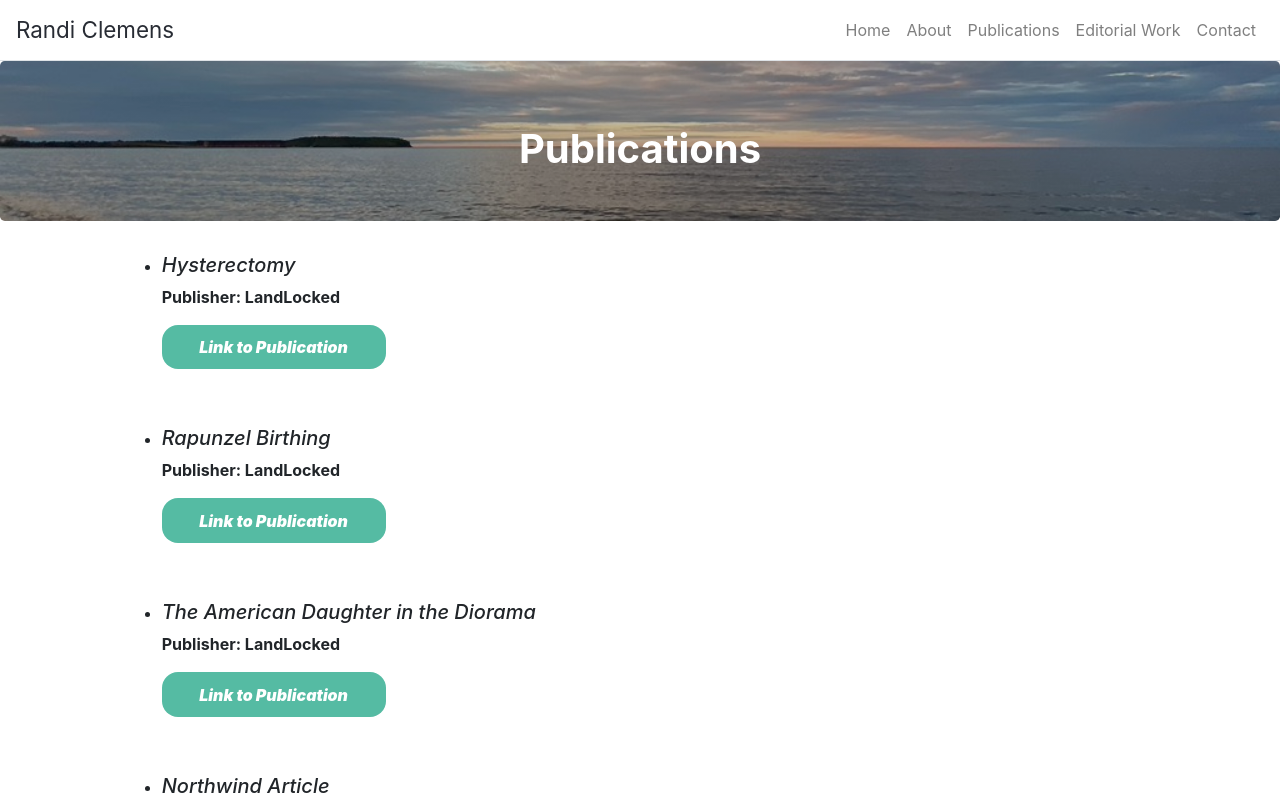
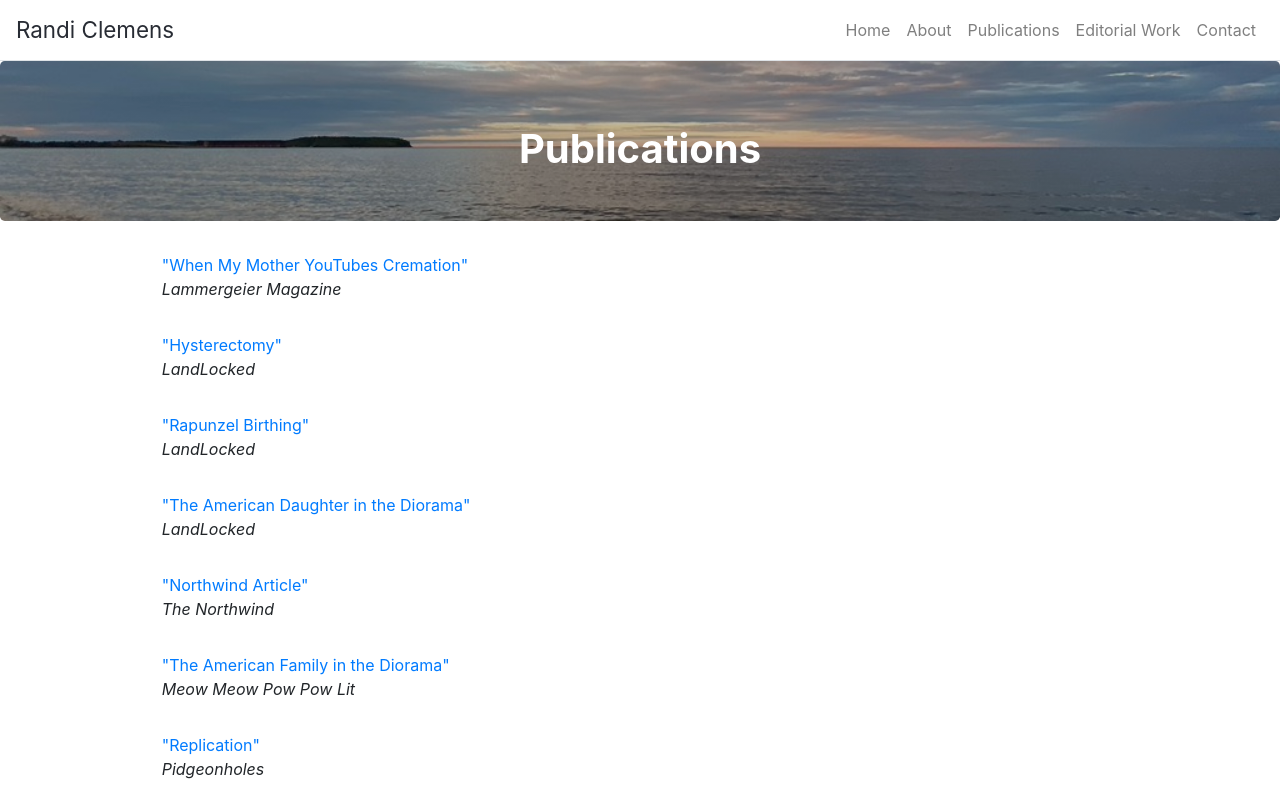
Before and after one commit to manovak24/randi_clemens, a React (Create React App) app: page /publications in a window 1280 px wide. Shown: the top 800 px of the page. Built offline with nearby package versions, Linux system fonts and the light colour scheme.

Commit message:
Updated publciation style per Randi's request.

```diff
--- a/src/Components/PublicationsList/PublicationList.css
+++ b/src/Components/PublicationsList/PublicationList.css
@@ -1,34 +1,11 @@
-.pub-container p {
-    font-weight: bold;
+.list-container {
+    list-style-type: none;
 }
 
-.pub-container a {
+.pub-container p {
     font-style: italic;
-
 }
 
 .pub-container li {
-    padding-bottom: 25px;
-
+    padding-bottom: 1rem;
 }
-
-.pub-container h5 {
-    font-style: italic;
-}
-
-.publication-launch-button {
-    max-width: 14rem;
-    border-radius: 1rem;
-    background-color: #55bba3;
-    color: #ffffff;
-    font-weight: 900;
-    transition: .1s;
-    padding: .65rem 2rem;
-    text-align: center;
-    display: flex;
-    justify-content: center;
-}
-
-.pub-link-container {
-    margin-bottom: 2rem;
-}
--- a/src/Components/PublicationsList/PublicationList.js
+++ b/src/Components/PublicationsList/PublicationList.js
@@ -1,4 +1,6 @@
 import React from 'react';
+import { Col } from 'react-bootstrap';
+import { Row } from 'react-bootstrap';
 import './PublicationList.css';
 
 class PublicationsList extends React.Component {
@@ -65,6 +67,12 @@ class PublicationsList extends React.Component {
                     title: 'Hysterectomy',
                     publisher: 'LandLocked',
                     link: 'https://indd.adobe.com/view/1053f6b5-6a21-4c50-864b-a892db2b1d43',
+                },
+                {
+                    id: 10,
+                    title: 'When My Mother YouTubes Cremation',
+                    publisher: 'Lammergeier Magazine',
+                    link: 'https://www.lammergeier.org/post/when-my-mother-randi-clemens',
                 }
             ]
         };
@@ -74,15 +82,12 @@ class PublicationsList extends React.Component {
                 <ul className="pub-container">
                     {publications.slice(0).reverse().map(publication => (
                         <li key={publication.id} className="list-container">
-                            <div>
-                                <div>
-                                    <h5>{publication.title}</h5>
-                                    <p>Publisher: {publication.publisher}</p>
-                                </div>
-                                <div className="pub-link-container">
-                                    <a className="publication-launch-button" href={publication.link} target="_blank" rel="noopener noreferrer">Link to Publication</a>
-                                </div>
-                            </div>
+                            <Row>
+                                <Col>
+                                    <a href={publication.link} target="_blank" rel="noopener noreferrer">"{publication.title}"</a>
+                                    <p>{publication.publisher}</p>
+                                </Col>
+                            </Row>
                         </li>
                     ))}
                 </ul>
```
